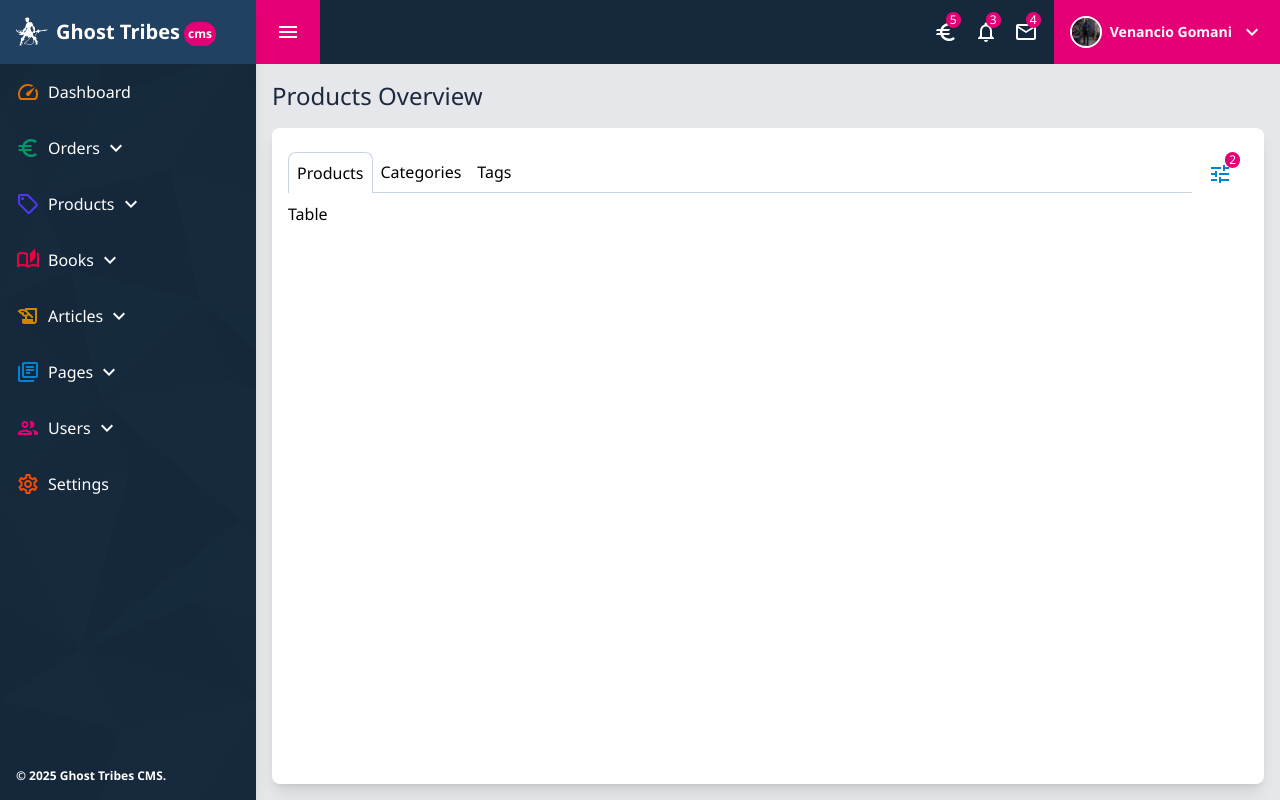
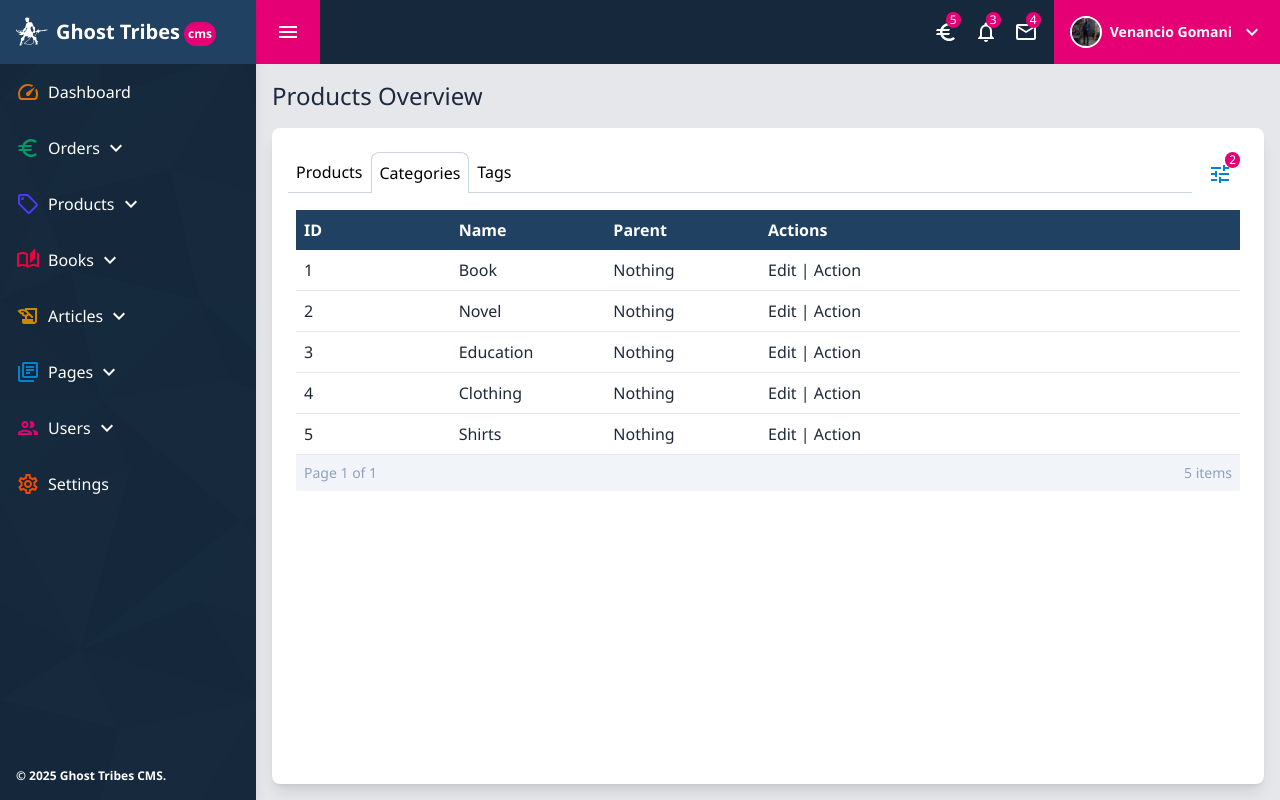
Before and after one commit to venanciogomani/ghosttribes-cms, a React (Vite) app: page /admin in a window 1280 px wide. Both pictures are taken after a click on the element "Categories". Built offline with nearby package versions, Linux system fonts and the light colour scheme.

Commit message:
products page logic

```diff
--- a/src/components/concepts/products/ProductsOverview.tsx
+++ b/src/components/concepts/products/ProductsOverview.tsx
@@ -1,6 +1,37 @@
 import TuneOutlinedIcon from '@mui/icons-material/TuneOutlined';
+import { useEffect, useState } from 'react';
+import { DataTable, IDataItem } from '../../shared/DataTable/DataTable';
+import { categories, products, tags } from '../../../constants/data';
+import { createProductsDataTable } from './controllers/ProductsController';
+import { createCategoriesDataTable } from './controllers/CategoriesController';
+import { createTagsDataTable } from './controllers/TagsController';
 
 export default function ProductsOverview() {
+  const [selectedTab, setSelectedTab] = useState<string>('products');
+  const [tableData, setTableData] = useState<IDataItem>({} as IDataItem);
+
+  const productsData = createProductsDataTable(products);
+  const categoriesData = createCategoriesDataTable(categories);
+  const tagsData = createTagsDataTable(tags);
+
+  useEffect(() => {
+    if (Object.keys(productsData).length) {
+      setTableData(productsData);
+      setSelectedTab('products');
+    }
+  }, [products]);
+
+  const handleSelectTab = (tab: string) => {
+    setSelectedTab(tab);
+    if (tab === 'products') {
+      setTableData(productsData);
+    } else if (tab === 'categories') {
+      setTableData(categoriesData);
+    } else if (tab === 'tags') {
+      setTableData(tagsData);
+    }
+  };
+
   return (
     <div className="flex flex-col h-full">
       <h1 className="text-2xl text-bold text-slate-800">Products Overview</h1>
@@ -8,18 +39,48 @@ export default function ProductsOverview() {
         <div className="p-4 flex flex-col overflow-hidden">
           <div className="flex items-center justify-between">
             <div className="flex items-center grow">
-              <div className="p-2 rounded-t-lg border-t border-l border-r border-slate-300">
-                Products
+              <div
+                className={
+                  selectedTab === 'products'
+                    ? `p-2 rounded-t-lg border-t border-l border-r border-slate-300`
+                    : `p-2 border-b border-slate-300 bg-tranparent rounded-t-lg
+                hover:bg-gray-100 transition duration-300 ease-in-out`
+                }
+                onClick={() => {
+                  if (selectedTab !== 'products') {
+                    handleSelectTab('products');
+                  }
+                }}
+              >
+                <span className="cursor-pointer">Products</span>
               </div>
               <div
-                className="p-2 border-b border-slate-300 bg-tranparent rounded-t-lg
-                hover:bg-gray-100 transition duration-300 ease-in-out"
+                className={
+                  selectedTab === 'categories'
+                    ? `p-2 rounded-t-lg border-t border-l border-r border-slate-300`
+                    : `p-2 border-b border-slate-300 bg-tranparent rounded-t-lg
+                hover:bg-gray-100 transition duration-300 ease-in-out`
+                }
+                onClick={() => {
+                  if (selectedTab !== 'categories') {
+                    handleSelectTab('categories');
+                  }
+                }}
               >
                 <span className="cursor-pointer">Categories</span>
               </div>
               <div
-                className="p-2 border-b border-slate-300 bg-tranparent rounded-t-lg
-                hover:bg-gray-100 transition duration-300 ease-in-out"
+                className={
+                  selectedTab === 'tags'
+                    ? `p-2 rounded-t-lg border-t border-l border-r border-slate-300`
+                    : `p-2 border-b border-slate-300 bg-tranparent rounded-t-lg
+                hover:bg-gray-100 transition duration-300 ease-in-out`
+                }
+                onClick={() => {
+                  if (selectedTab !== 'tags') {
+                    handleSelectTab('tags');
+                  }
+                }}
               >
                 <span className="cursor-pointer">Tags</span>
               </div>
@@ -32,7 +93,7 @@ export default function ProductsOverview() {
               </span>
             </div>
           </div>
-          <div>Table</div>
+          <DataTable columns={tableData.columns} rows={tableData.rows} />
         </div>
       </div>
     </div>
--- /dev/null
+++ b/src/components/concepts/products/controllers/CategoriesController.tsx
@@ -0,0 +1,32 @@
+import { ICategory } from '../../../../models/products.type';
+import { IDataItem } from '../../../shared/DataTable/DataTable';
+
+export function createCategoriesDataTable(categories: ICategory[]): IDataItem {
+  return {
+    columns: createCategoryColumns(),
+    rows: createCategoryRows(categories),
+  };
+}
+
+function createCategoryColumns(): string[] {
+  return ['ID', 'Name', 'Parent', 'Actions'];
+}
+
+function createCategoryRows(categories: ICategory[]): JSX.Element[] {
+  return categories.map((category) => (
+    <div
+      className={`grid grid-cols-6 p-2 text-gray-800 border-b border-gray-200`}
+    >
+      <div>{category.id}</div>
+      <div>{category.name}</div>
+      <div>Nothing</div>
+      <div
+        onClick={() => {
+          console.log(category.id);
+        }}
+      >
+        Edit | Action
+      </div>
+    </div>
+  ));
+}
--- /dev/null
+++ b/src/components/concepts/products/controllers/ProductsController.tsx
@@ -0,0 +1,32 @@
+import { IProduct } from '../../../../models/products.type';
+import { IDataItem } from '../../../shared/DataTable/DataTable';
+
+export function createProductsDataTable(products: IProduct[]): IDataItem {
+  return {
+    columns: createProductColumns(),
+    rows: createProductRows(products),
+  };
+}
+
+function createProductColumns(): string[] {
+  return ['ID', 'Name', 'SKU', 'Price', 'Sale Price', 'Actions'];
+}
+
+function createProductRows(products: IProduct[]): JSX.Element[] {
+  return products.map((product) => (
+    <div className="grid grid-cols-6 p-2 text-gray-800 border-b border-gray-200">
+      <div>{product.id}</div>
+      <div>{product.name}</div>
+      <div>{product.sku}</div>
+      <div>{product.price}</div>
+      <div>{product.salePrice}</div>
+      <div
+        onClick={() => {
+          console.log(product.id);
+        }}
+      >
+        Edit | Action
+      </div>
+    </div>
+  ));
+}
--- /dev/null
+++ b/src/components/concepts/products/controllers/TagsController.tsx
@@ -0,0 +1,30 @@
+import { ITag } from '../../../../models/products.type';
+import { IDataItem } from '../../../shared/DataTable/DataTable';
+
+export function createTagsDataTable(tags: ITag[]): IDataItem {
+  return {
+    columns: createTagsColumns(),
+    rows: createTagsRows(tags),
+  };
+}
+
+function createTagsColumns(): string[] {
+  return ['ID', 'Name', 'Parent', 'Actions'];
+}
+
+function createTagsRows(tags: ITag[]): JSX.Element[] {
+  return tags.map((tag) => (
+    <div className="grid grid-cols-6 p-2 text-gray-800 border-b border-gray-200">
+      <div>{tag.id}</div>
+      <div>{tag.name}</div>
+      <div>Nothing</div>
+      <div
+        onClick={() => {
+          console.log(tag.id);
+        }}
+      >
+        Edit | Action
+      </div>
+    </div>
+  ));
+}
--- /dev/null
+++ b/src/components/shared/DataTable/DataTable.tsx
@@ -0,0 +1,77 @@
+import ChevronLeftOutlinedIcon from '@mui/icons-material/ChevronLeftOutlined';
+import ChevronRightOutlinedIcon from '@mui/icons-material/ChevronRightOutlined';
+import { useState } from 'react';
+
+export interface IDataItem {
+  columns: string[] | undefined;
+  rows: JSX.Element[] | undefined;
+}
+export function DataTable({ columns = [], rows = [] }: IDataItem) {
+  const [currentPage, setCurrentPage] = useState(1);
+  const pageSize = 10;
+  const totalPages = Math.ceil(rows.length / pageSize);
+
+  const handlePageClick = (page: number) => {
+    if (currentPage !== page) {
+      setCurrentPage(page);
+    }
+  };
+
+  return (
+    <div className="overflow-x-auto p-2 flex flex-col">
+      <div className="grid grid-cols-6 p-2 bg-[#214162] text-white font-semibold">
+        {columns.map((col, colIndex) => (
+          <div key={colIndex}>{col}</div>
+        ))}
+      </div>
+      <div className="flex flex-col">
+        {rows.length === 0 ? (
+          <div className="w-full text-center p-4">No data to show</div>
+        ) : (
+          <>
+            {rows.map((row, rowIndex) => (
+              <div key={rowIndex}>{row}</div>
+            ))}
+          </>
+        )}
+      </div>
+      <div className="bg-slate-100 p-2 flex items-center justify-between">
+        <div className="text-sm text-slate-400">
+          Page {currentPage} of {totalPages}
+        </div>
+        {totalPages > 1 && (
+          <div className="flex items-center justify-center">
+            <div
+              className="flex items-center justify-center border-2 border-blue-400 w-8
+                    h-8 text-sm text-center cursor-pointer mx-1 text-slate-600"
+            >
+              <ChevronLeftOutlinedIcon />
+            </div>
+            {Array.from({ length: totalPages }).map((_, pageIndex) => (
+              <div
+                key={pageIndex}
+                className={`flex items-center justify-center border-2 border-blue-400 w-8
+                        h-8 text-sm text-center mx-1 font-semibold
+                        ${
+                          currentPage === pageIndex + 1
+                            ? 'text-white bg-blue-400'
+                            : 'text-slate-600 cursor-pointer'
+                        }`}
+                onClick={() => handlePageClick(pageIndex + 1)}
+              >
+                {pageIndex + 1}
+              </div>
+            ))}
+            <div
+              className="flex items-center justify-center border-2 border-blue-400 w-8
+                    h-8 text-sm text-center cursor-pointer mx-1 text-slate-600"
+            >
+              <ChevronRightOutlinedIcon />
+            </div>
+          </div>
+        )}
+        <div className="text-sm text-slate-400">{rows.length} items</div>
+      </div>
+    </div>
+  );
+}
--- a/src/constants/data.ts
+++ b/src/constants/data.ts
@@ -1,4 +1,92 @@
 import { INotification } from "../models/notifications.type";
+import { ICategory, IProduct, ITag } from "../models/products.type";
+
+export const products: IProduct[] = [
+    {
+        id: 1,
+        sku: "0012987",
+        name: 'The Ghost of Africa',
+        price: 9.99,
+        salePrice: 7.99,
+        category: 'Book',
+        tags: ['eBook', 'novel'],
+        description: 'A thrilling tale of survival and friendship.',
+        rating: 4.5
+    },
+    {
+        id: 2,
+        sku: "0012988",
+        name: 'A Tale of Three Kings',
+        price: 12.99,
+        salePrice: 9.99,
+        category: 'Book',
+        tags: ['eBook', 'comic'],
+        description: 'A timeless classic that explores the theme of love.',
+        rating: 4.8
+    },
+    {
+        id: 3,
+        sku: "0012989",
+        name: 'The Council of Paramounts',
+        price: 10.99,
+        salePrice: 8.99,
+        category: 'Book',
+        tags: ['eBook', 'novel'],
+        description: 'A powerful story about racial injustice and the importance of justice.',
+        rating: 4.7
+    }
+];
+
+export const categories: ICategory[] = [
+    {
+        id: 1,
+        name: 'Book',
+        parentId: null
+    },
+    {
+        id: 2,
+        name: 'Novel',
+        parentId: 1
+    },
+    {
+        id: 3,
+        name: 'Education',
+        parentId: 1
+    },
+    {
+        id: 4,
+        name: 'Clothing',
+        parentId: null
+    },
+    {
+        id: 5,
+        name: 'Shirts',
+        parentId: 4
+    }
+];
+
+export const tags: ITag[] = [
+    {
+        id: 1,
+        name: 'eBook'
+    },
+    {
+        id: 2,
+        name: 'comic'
+    },
+    {
+        id: 3,
+        name: 'novel'
+    },
+    {
+        id: 4,
+        name: 'clothing'
+    },
+    {
+        id: 5,
+        name:'shirts'
+    }
+];
 
 export const ordersNotifications: INotification[] = [
     {
```
Also changed, not shown: src/models/products.type.ts (added, +35 -0 lines).
